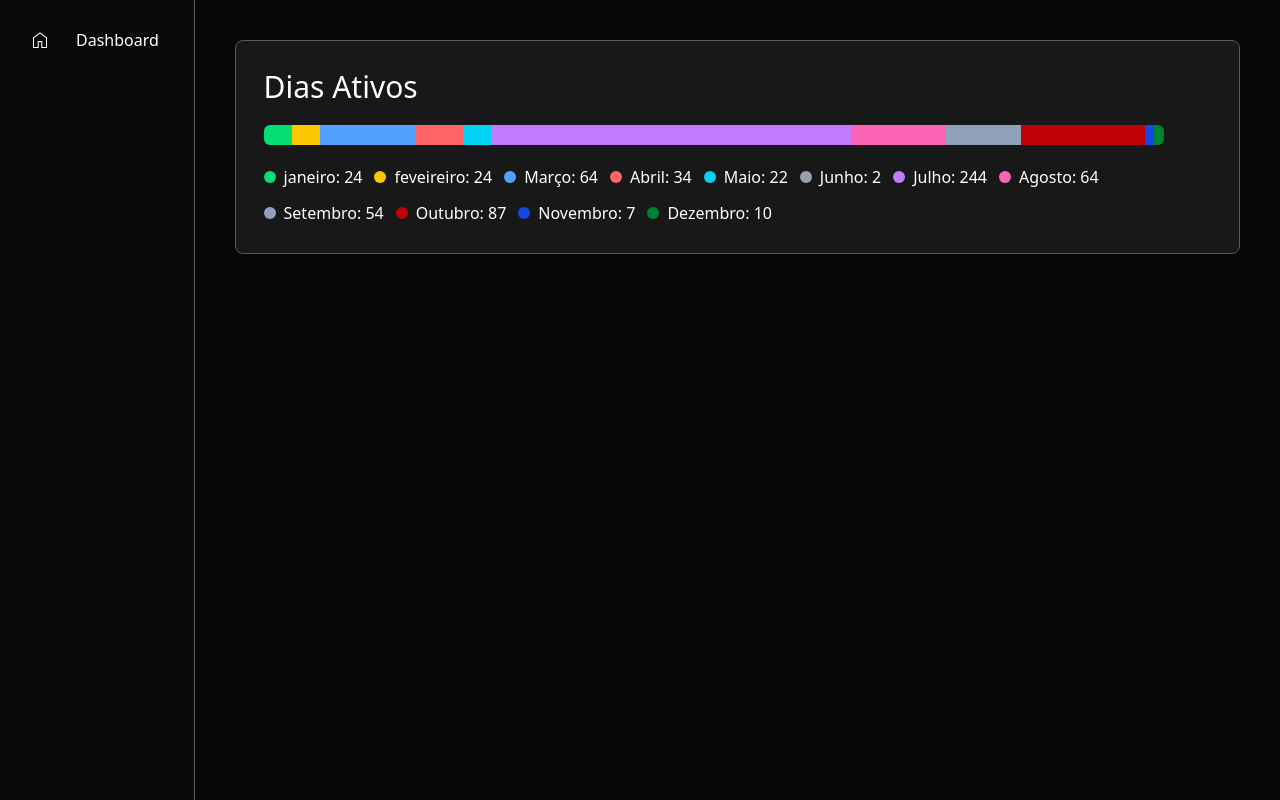
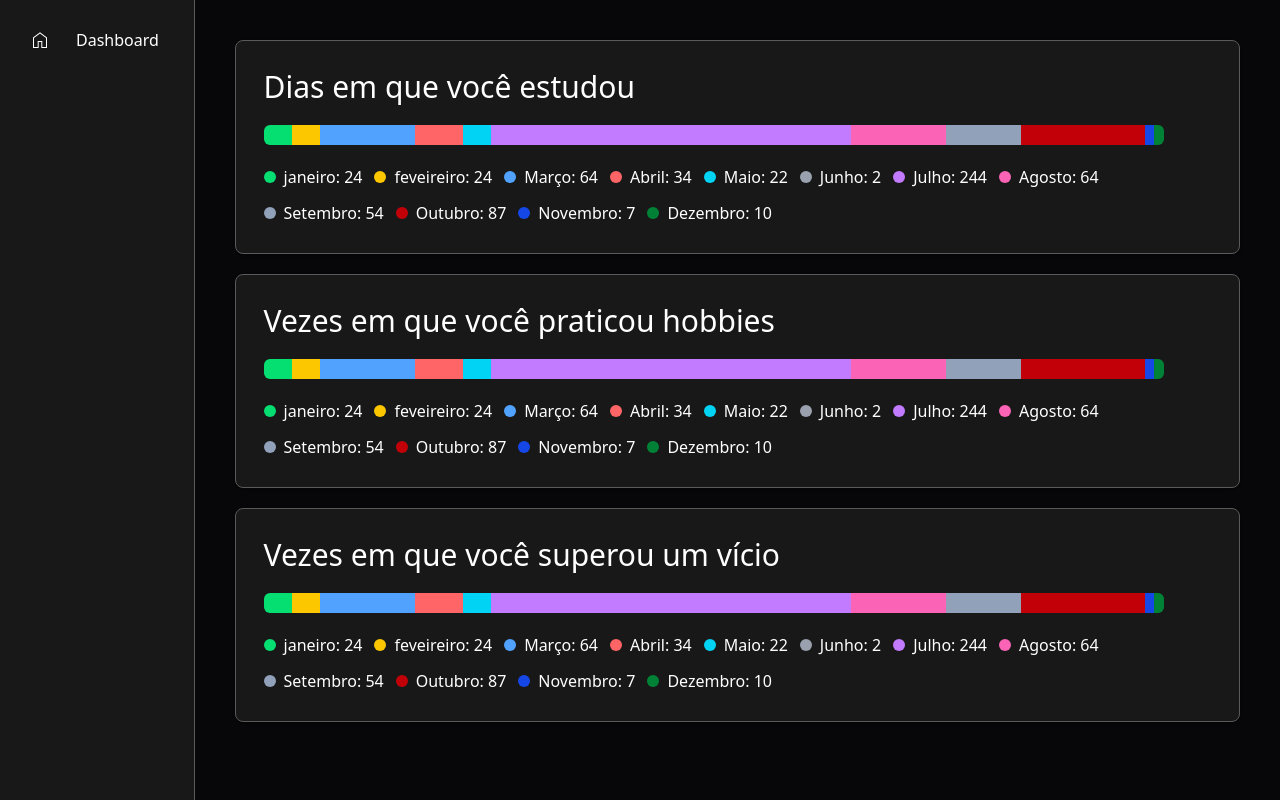
Before and after one commit to Zafkiel45/self-management, a Next.js app: page /dashboard in a window 1280 px wide. Built offline with nearby package versions, Linux system fonts and the light colour scheme.

Commit message:
fix: updated navbar theme

```diff
--- a/src/app/dashboard/page.tsx
+++ b/src/app/dashboard/page.tsx
@@ -18,7 +18,9 @@ export default function Dashboard() {
   ];
   return (
     <MainContent>
-      <StatsCard data={data} />
+      <StatsCard data={data} title="Dias em que você estudou" />
+      <StatsCard data={data} title="Vezes em que você praticou hobbies" />
+      <StatsCard data={data} title="Vezes em que você superou um vício" />
     </MainContent>
   );
 }
--- a/src/app/habit_manager/page.tsx
+++ /dev/null
@@ -1,7 +0,0 @@
-export default function HabitManager() {
-    return (
-        <div>
-            Hello world
-        </div>
-    )
-};
--- a/src/components/composed/stats_card.tsx
+++ b/src/components/composed/stats_card.tsx
@@ -6,6 +6,7 @@ import { BarChart } from "../bar_chart";
 
 interface argsSignature {
   data: { name: string; value: number }[];
+  title: string;
 };
 
 export const dataColors = [
@@ -23,14 +24,14 @@ export const dataColors = [
   "bg-green-700",
 ];
 
-export const StatsCard = ({ data }: argsSignature) => {
+export const StatsCard = ({ data, title}: argsSignature) => {
   const responsiveClasses = "gap-5 w-full max-h-96 p-7";
 
   return (
     <div
       className={`flex flex-col bg-[#181818] border border-[#5A5A5A] rounded-lg shadow-sm justify-start ${responsiveClasses}`}
     >
-      <Title content="Dias Ativos" />
+      <Title content={title} />
       <BarChart data={data}/>
       <div className="w-full">
         <List isColumn={false}>
--- a/src/components/navbar.tsx
+++ b/src/components/navbar.tsx
@@ -10,7 +10,7 @@ export const Navbar = ({
     const responsiveClasses = 'lg:gap-5 lg:p-5 lg:h-screen lg:w-[18vw]';
 
     return (
-        <nav {...props} className={`bg-neutral-950 text-white border-r border-r-[#5A5A5A] flex flex-col items-center ${responsiveClasses}`}>
+        <nav {...props} className={`bg-[#181818] text-white border-r border-r-[#5A5A5A] flex flex-col items-center ${responsiveClasses}`}>
             {children}
         </nav>
     )
```
